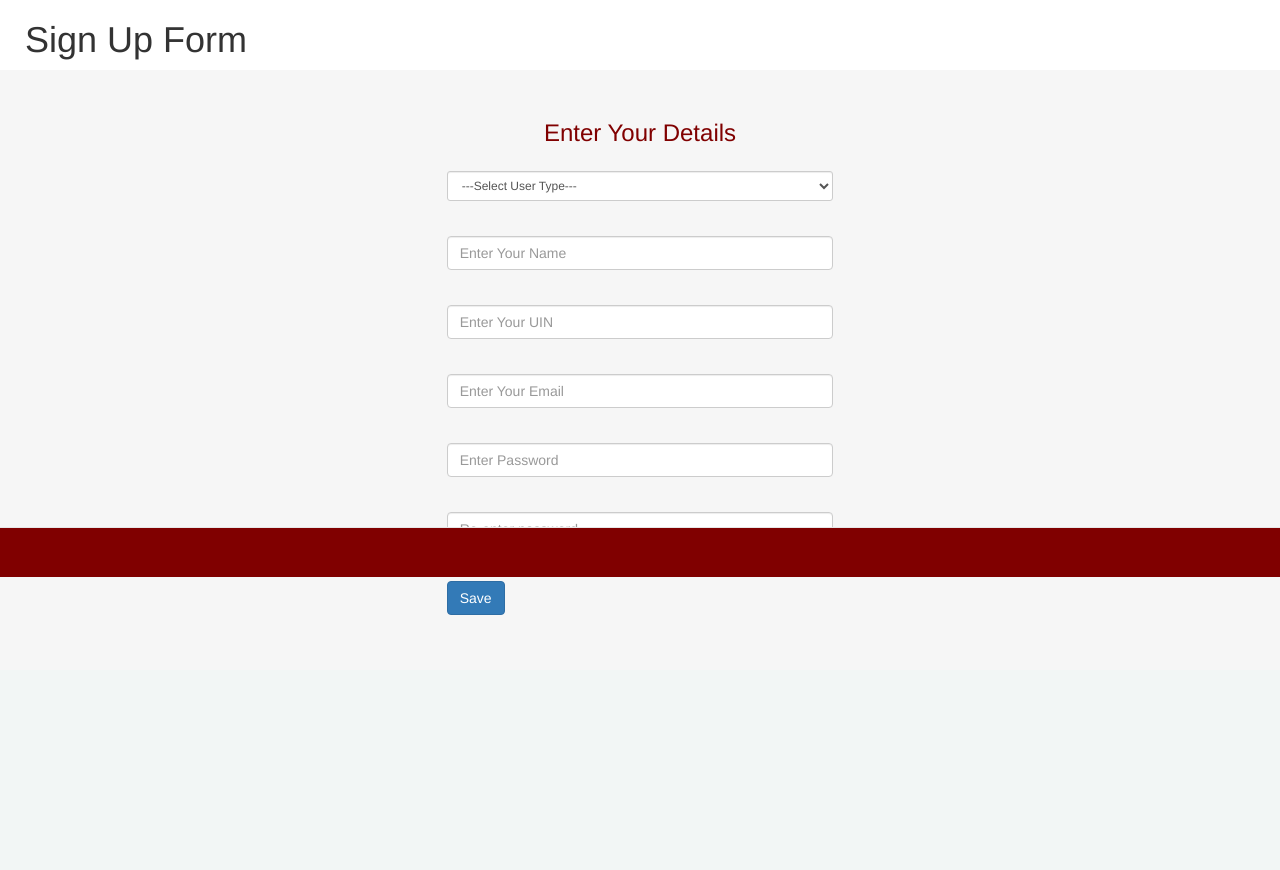
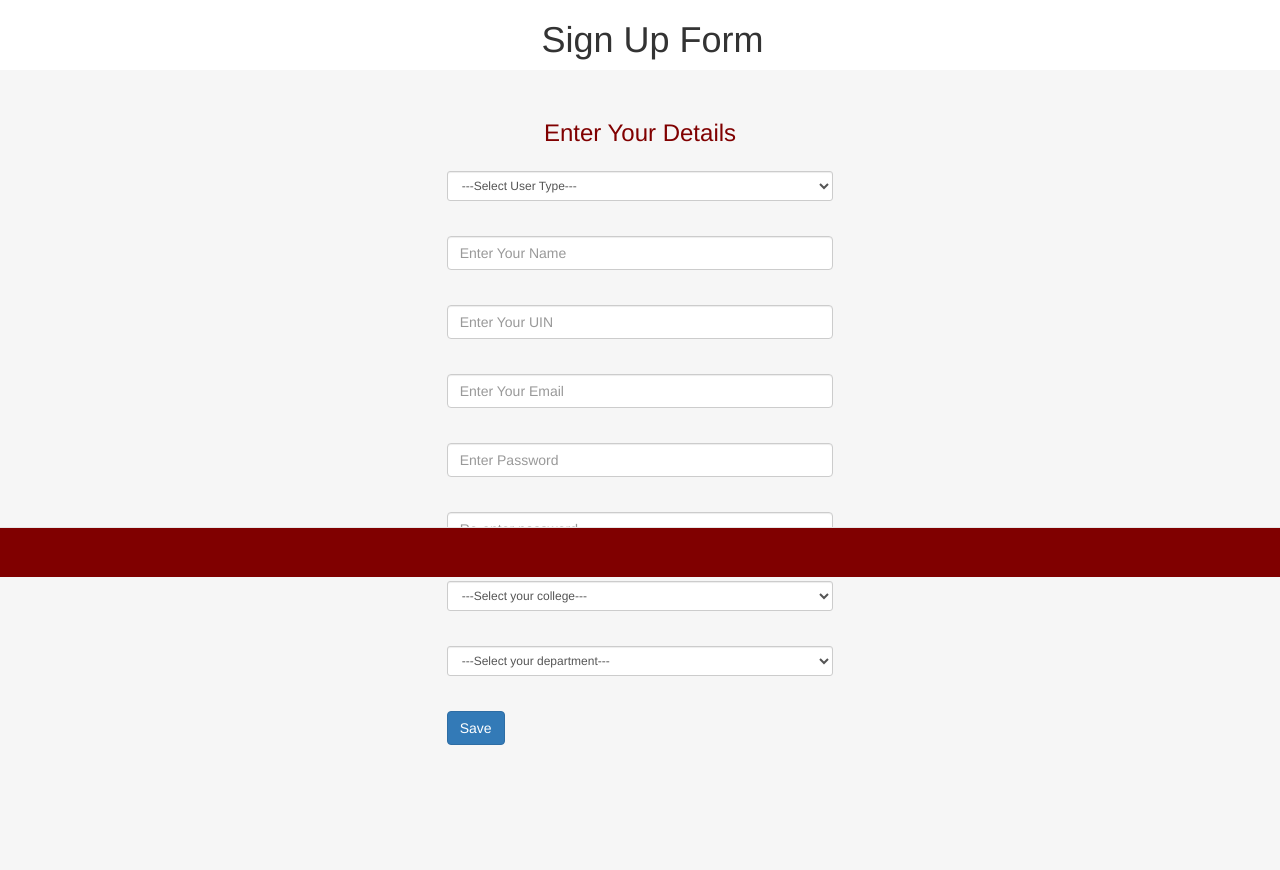
Before and after one commit to satvirgrewal/AppointmentSystem, a PHP site: page /signup.php in a window 1280 px wide. Shown: the part 223-1093 px from the top of the page. Before the commit the page ends 838 px from the top, so only its background shows below. Run offline with PHP 8.4, Linux system fonts and the light colour scheme; some libraries are stand-ins or nearby versions.

Commit message:
changes for header text alignment on page

```diff
--- a/signup.php
+++ b/signup.php
@@ -113,8 +113,8 @@
     </div>
 </nav>
 <!--   main  -->
-<h1 style="padding-left:25px;">Sign Up Form</h1>
-<div class="container-fluid bg-main" style="height:600px;">
+<h1 style="padding-left:25px; text-align:center">Sign Up Form</h1>
+<div class="container-fluid bg-main" style="height:800px;">
   <div class="row">
    <div class="col-md-12" >
 
@@ -155,15 +155,58 @@
 						<label class="lbl" id="e"></label>
 					</div>
 
+
+
 					<div class="form-group">
 						<input type="password" class="form-control" id="pass1" name="pass1" placeholder="Enter Password" required>
 						<label class="lbl" id="p1"></label>
 					</div>
+
                     <div class="form-group">
 						<input type="password" class="form-control" id="pass2" name="pass2" placeholder="Re-enter password" required>
 						<label class="lbl" id="p2"></label>
 					</div>
 
+          <div class="form-group">
+						<select class="form-control input-sm" id="college" >
+								<option selected="default" value='0' disabled>---Select your college---</option>
+									<option value='Mays Business School' >Mays Business School</option>
+									<option  value='Dwight Look College' >Dwight Look College</option>
+                  <option  value='Other' >Other</option>
+
+							</select>
+
+							<label class="lbl" id="c"></label>
+					</div>
+
+          <div class="form-group">
+						<select class="form-control input-sm" id="department" >
+								<option selected="default" value='0' disabled>---Select your department---</option>
+									<option value='INFO' >INFO</option>
+									<option  value='Marketing' >Marketing</option>
+                  <option  value='Finace' >Finace</option>
+                  <option value='Computer Science' >Computer Science</option>
+									<option  value='Civil Engineering' >Civil Engineering</option>
+                  <option  value='Aerospace Engineering' >Aerospace Engineering</option>
+							</select>
+
+							<label class="lbl" id="d"></label>
+					</div>
+
+
+<!--
+          <div class="form-group">
+            <input type="text" class="form-control" id="college" name="college" placeholder="Enter Your college" required>
+            <label class="lbl" id="c"></label>
+          </div>
+
+
+
+          <div class="form-group">
+            <input type="text" class="form-control" id="department" name="department" placeholder="Enter Your department" required>
+            <label class="lbl" id="d"></label>
+          </div>
+-->
           <div class="form-group">
         <button type="button" id="signup_save" class="btn btn-primary " >Save</button>
 		<label id="msg" style="color:blue;"></label>
```
